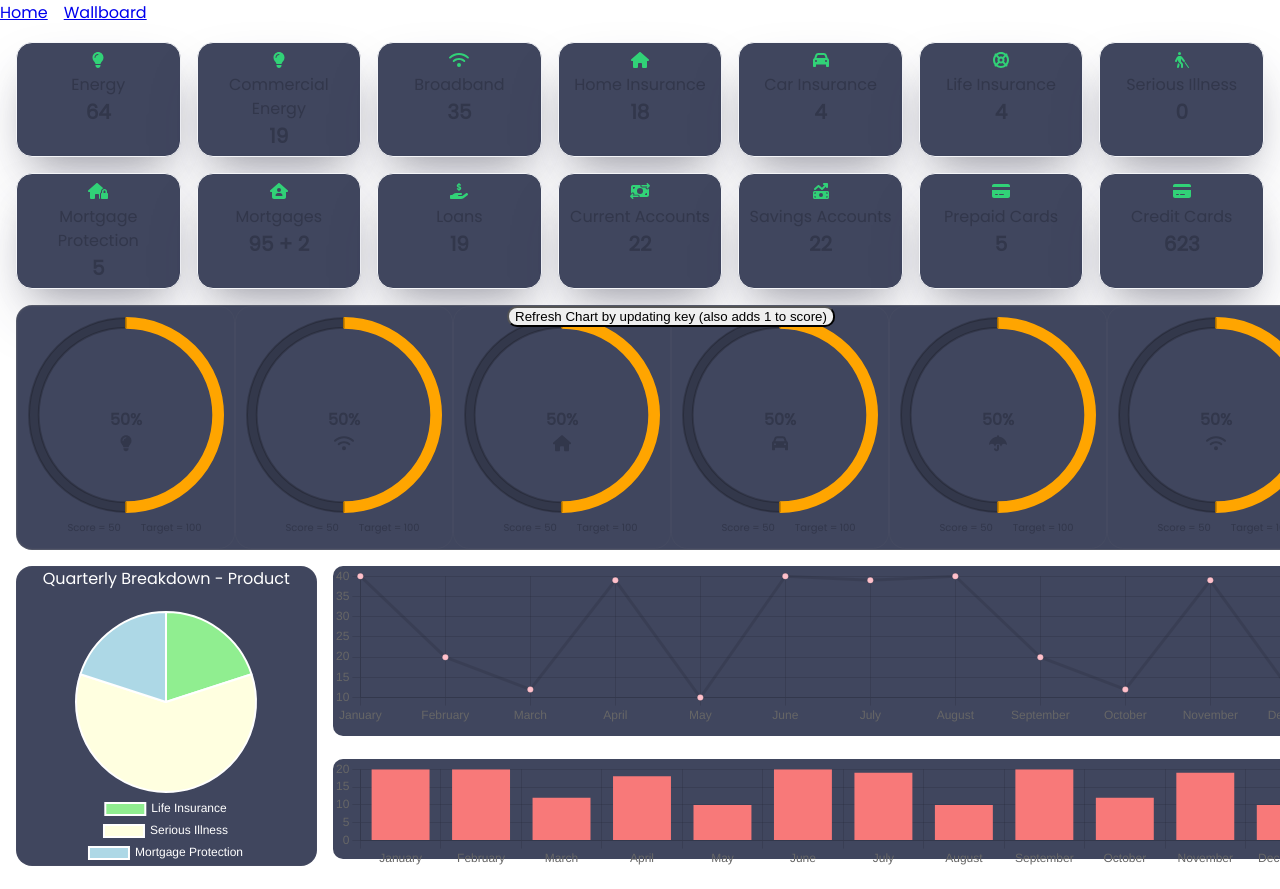
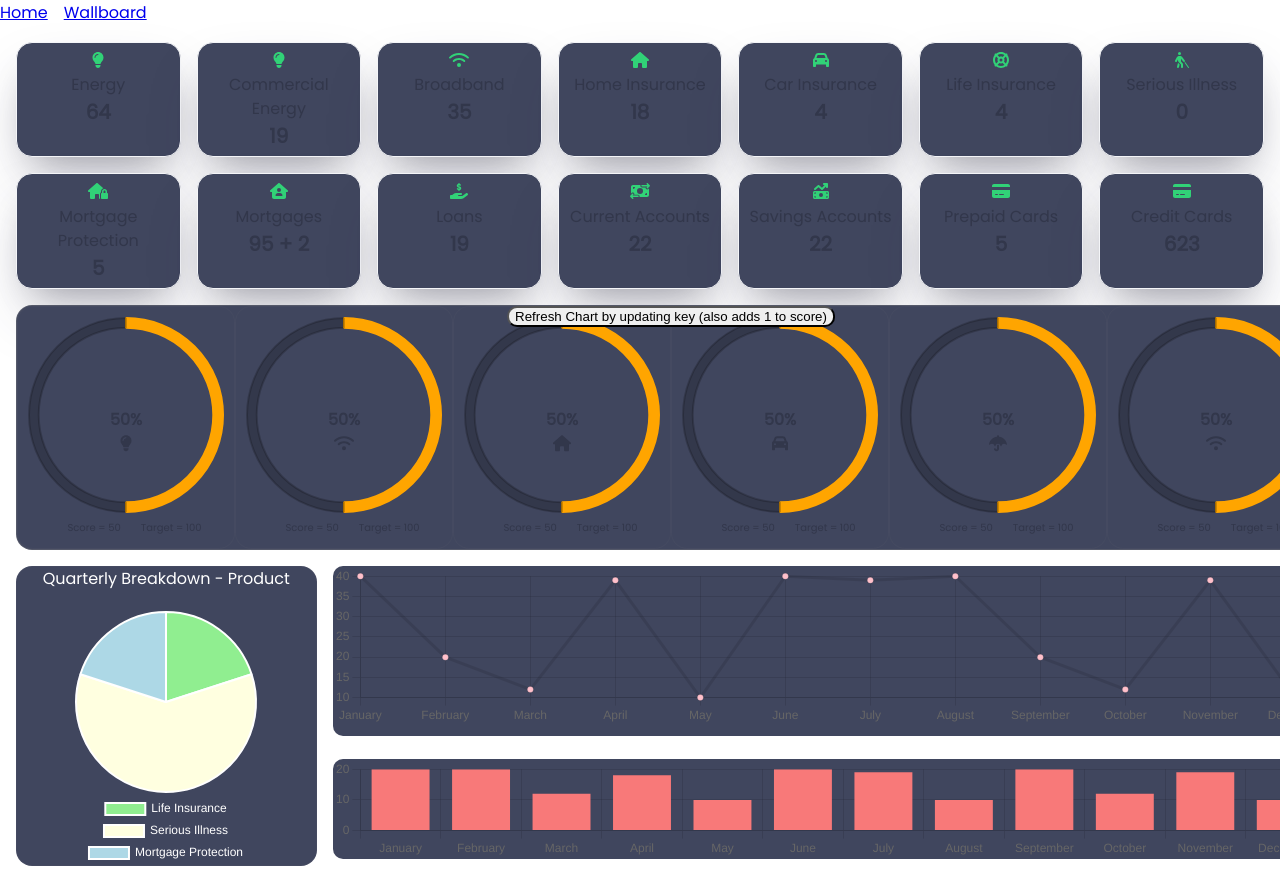
Before and after one commit to StephenMcVicker/bonkers-wallboard, a Vue app: page /wallboard in a window 1280 px wide. Shown: the top 889 px of the page. Built offline with nearby package versions, Linux system fonts and the light colour scheme.

Commit message:
made bar chart container bigger on big desktop

```diff
--- a/src/components/MyChart.vue
+++ b/src/components/MyChart.vue
@@ -49,6 +49,10 @@ export default defineComponent({
 .barChartWrapper {
   position: relative;
   min-width: 100%;
-  height: 110px;
+  height: 100px;
+
+  @media screen and (min-width: 1800px) {
+    height: 160px;
+  }
 }
 </style>
```
